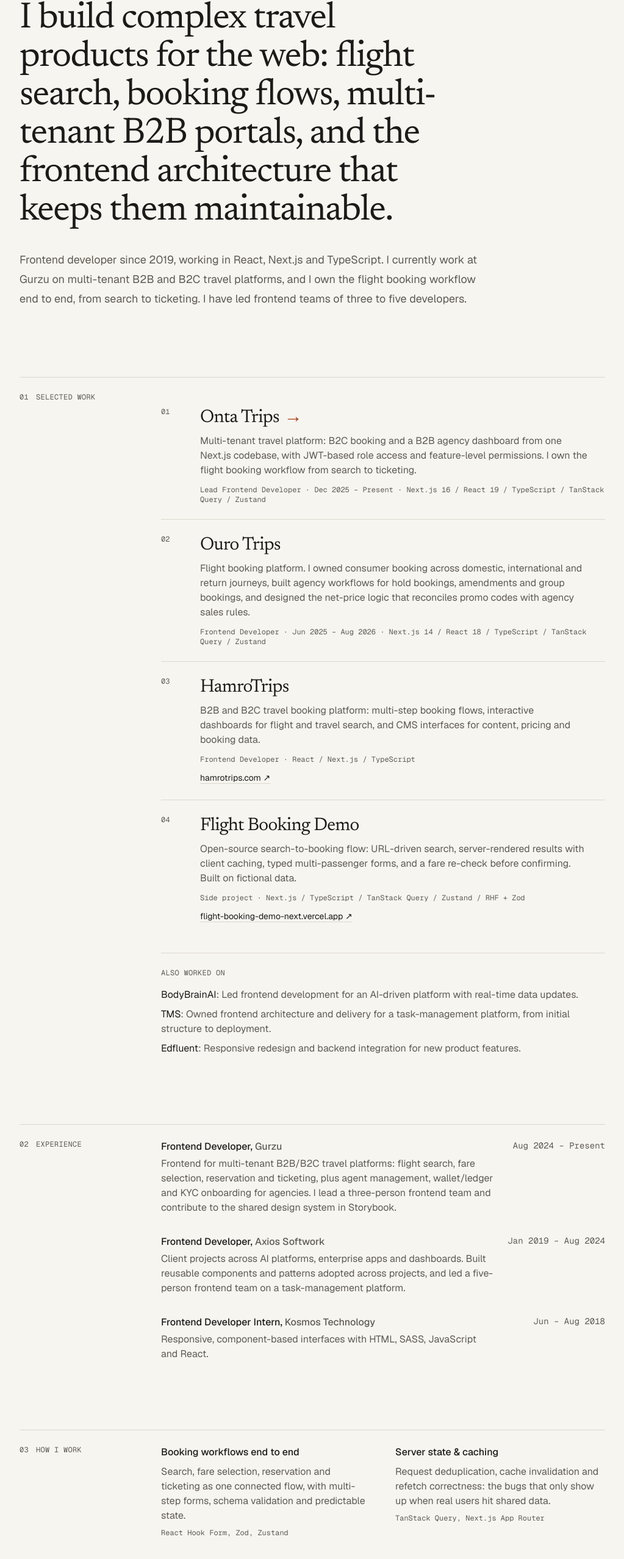
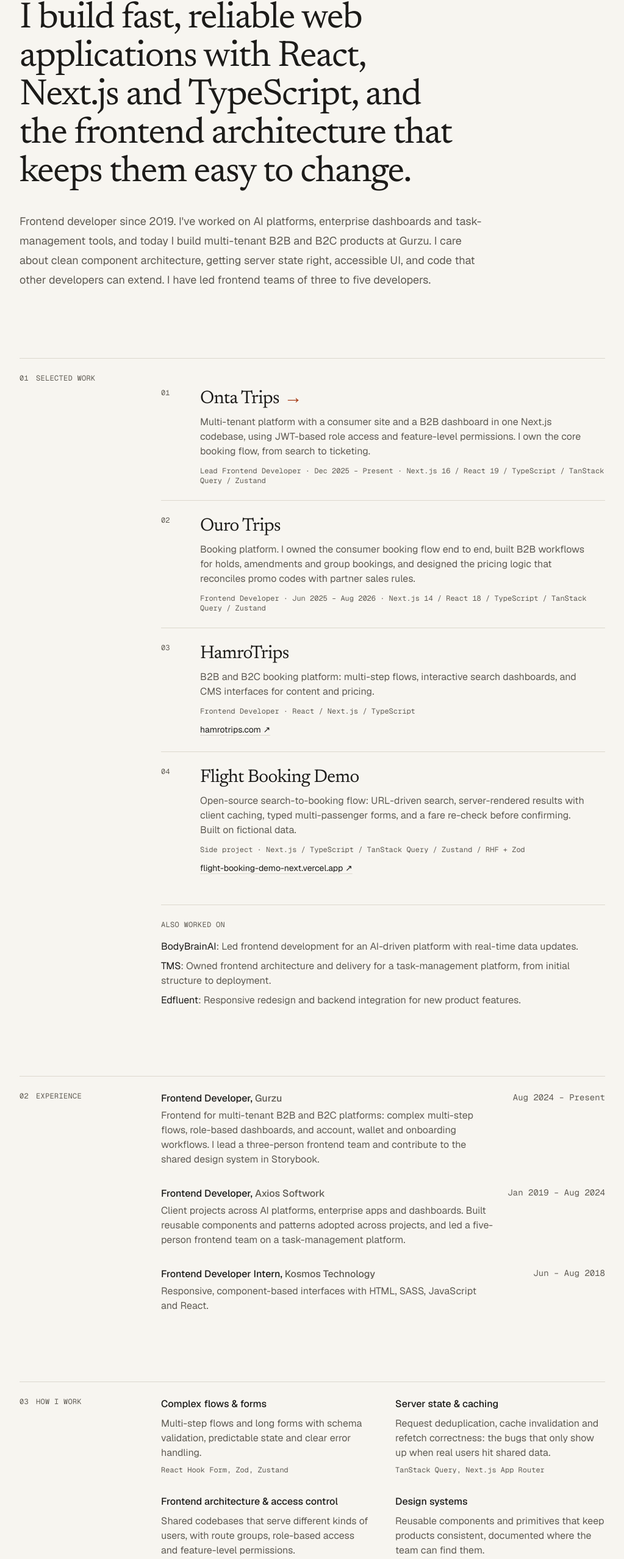
Before and after one commit to pratimaawa/portfolio, a Next.js app: page / in a window 1280 px wide. Shown: the part 212-2768 px from the top of the page at 61% size, without its empty margins (128-1151 px from the left). Built offline with nearby package versions, Linux system fonts and the light colour scheme.

Commit message:
Rewrite intro and skills as general frontend work; add GitHub link

```diff
--- a/src/content/site.ts
+++ b/src/content/site.ts
@@ -1,5 +1,4 @@
 // Single source of truth for page content, taken from the CV.
-// Anything marked TODO still needs real information — do not ship it as-is.
 
 export const profile = {
   name: 'Pratima Awa',
@@ -8,11 +7,11 @@
   email: 'pratimaawal@gmail.com',
   url: 'https://pratima-awa.vercel.app',
   headline:
-    'I build complex travel products for the web: flight search, booking flows, multi-tenant B2B portals, and the frontend architecture that keeps them maintainable.',
+    'I build fast, reliable web applications with React, Next.js and TypeScript, and the frontend architecture that keeps them easy to change.',
   intro:
-    'Frontend developer since 2019, working in React, Next.js and TypeScript. I currently work at Gurzu on multi-tenant B2B and B2C travel platforms, and I own the flight booking workflow end to end, from search to ticketing. I have led frontend teams of three to five developers.',
-  // TODO: add GitHub if wanted.
+    "Frontend developer since 2019. I've worked on AI platforms, enterprise dashboards and task-management tools, and today I build multi-tenant B2B and B2C products at Gurzu. I care about clean component architecture, getting server state right, accessible UI, and code that other developers can extend. I have led frontend teams of three to five developers.",
   links: [
+    { label: 'GitHub', href: 'https://github.com/pratimaawa' },
     {
       label: 'LinkedIn',
       href: 'https://www.linkedin.com/in/pratima-awa-2b8759202/',
@@ -34,7 +33,7 @@
   {
     name: 'Onta Trips',
     summary:
-      'Multi-tenant travel platform: B2C booking and a B2B agency dashboard from one Next.js codebase, with JWT-based role access and feature-level permissions. I own the flight booking workflow from search to ticketing.',
+      'Multi-tenant platform with a consumer site and a B2B dashboard in one Next.js codebase, using JWT-based role access and feature-level permissions. I own the core booking flow, from search to ticketing.',
     role: 'Lead Frontend Developer',
     period: 'Dec 2025 – Present',
     stack: [
@@ -49,7 +48,7 @@
   {
     name: 'Ouro Trips',
     summary:
-      'Flight booking platform. I owned consumer booking across domestic, international and return journeys, built agency workflows for hold bookings, amendments and group bookings, and designed the net-price logic that reconciles promo codes with agency sales rules.',
+      'Booking platform. I owned the consumer booking flow end to end, built B2B workflows for holds, amendments and group bookings, and designed the pricing logic that reconciles promo codes with partner sales rules.',
     role: 'Frontend Developer',
     period: 'Jun 2025 – Aug 2026',
     stack: [
@@ -63,7 +62,7 @@
   {
     name: 'HamroTrips',
     summary:
-      'B2B and B2C travel booking platform: multi-step booking flows, interactive dashboards for flight and travel search, and CMS interfaces for content, pricing and booking data.',
+      'B2B and B2C booking platform: multi-step flows, interactive search dashboards, and CMS interfaces for content and pricing.',
     role: 'Frontend Developer',
     stack: ['React', 'Next.js', 'TypeScript'],
     live: 'https://hamrotrips.com',
@@ -106,7 +105,7 @@
     title: 'Frontend Developer',
     period: 'Aug 2024 – Present',
     summary:
-      'Frontend for multi-tenant B2B/B2C travel platforms: flight search, fare selection, reservation and ticketing, plus agent management, wallet/ledger and KYC onboarding for agencies. I lead a three-person frontend team and contribute to the shared design system in Storybook.',
+      'Frontend for multi-tenant B2B and B2C platforms: complex multi-step flows, role-based dashboards, and account, wallet and onboarding workflows. I lead a three-person frontend team and contribute to the shared design system in Storybook.',
   },
   {
     company: 'Axios Softwork',
@@ -126,8 +125,8 @@
 
 export const capabilities = [
   {
-    title: 'Booking workflows end to end',
-    body: 'Search, fare selection, reservation and ticketing as one connected flow, with multi-step forms, schema validation and predictable state.',
+    title: 'Complex flows & forms',
+    body: 'Multi-step flows and long forms with schema validation, predictable state and clear error handling.',
     tools: 'React Hook Form, Zod, Zustand',
   },
   {
@@ -136,13 +135,13 @@
     tools: 'TanStack Query, Next.js App Router',
   },
   {
-    title: 'Multi-tenant architecture & RBAC',
-    body: 'One codebase serving consumers and agencies, with route groups, JWT-based roles and feature-level permission gating.',
+    title: 'Frontend architecture & access control',
+    body: 'Shared codebases that serve different kinds of users, with route groups, role-based access and feature-level permissions.',
     tools: 'Next.js route groups, middleware, HttpOnly cookies',
   },
   {
     title: 'Design systems',
-    body: 'Reusable components and primitives that stay consistent across portals, documented where the team can find them.',
+    body: 'Reusable components and primitives that keep products consistent, documented where the team can find them.',
     tools: 'Tailwind CSS, shadcn/ui, Mantine, Storybook',
   },
   {
```
